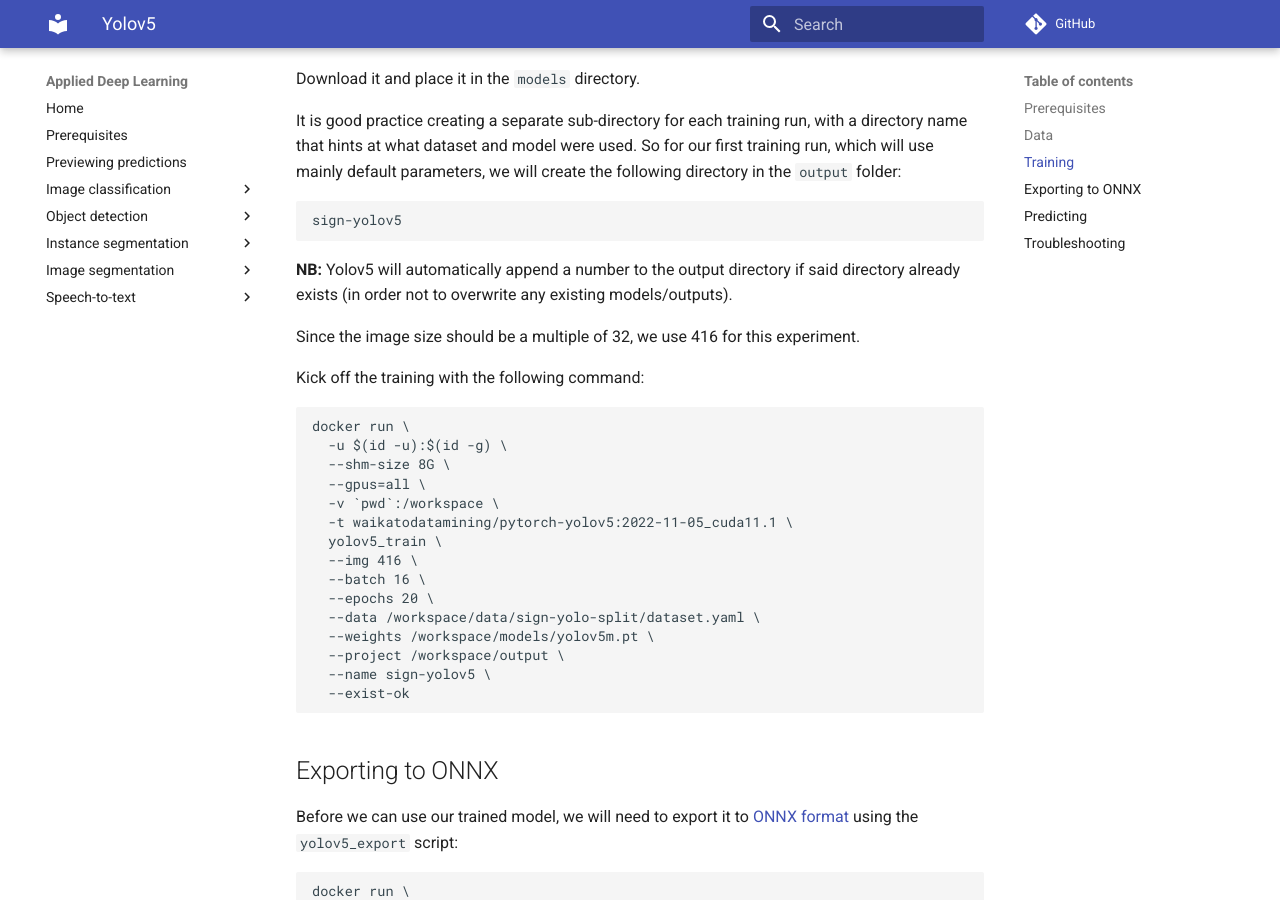
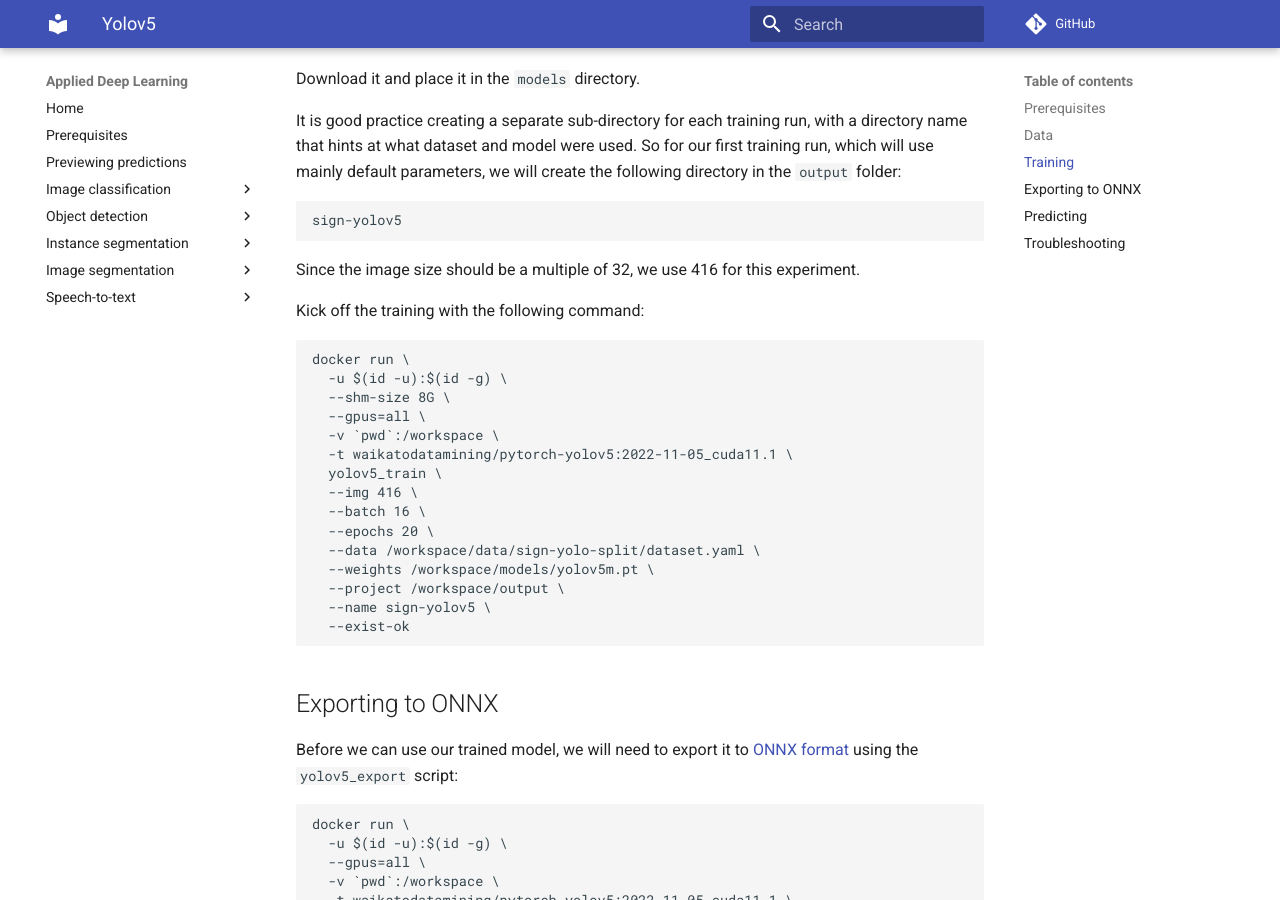
Before and after one commit to waikato-datamining/applied-deep-learning, an MkDocs documentation site: the page built from docs/object_detection/yolov5.md, in a window 1280 px wide and 900 px high, scrolled down 1975 px. Built offline with MkDocs 1.6.1 and Material for MkDocs 9.7.7, drawn with Linux system fonts in a browser that asks for light colours; comment, search, counter and statistics services are not loaded.

Commit message:
due to --exist-ok, removed obsolete comment regarding numbers being appended to output dirs

````diff
--- a/docs/object_detection/yolov5.md
+++ b/docs/object_detection/yolov5.md
@@ -103,9 +103,6 @@
 sign-yolov5
 ```
 
-**NB:** Yolov5 will automatically append a number to the output directory if said
-directory already exists (in order not to overwrite any existing models/outputs).
-
 Since the image size should be a multiple of 32, we use 416 for this experiment.
 
 Kick off the training with the following command:
````
